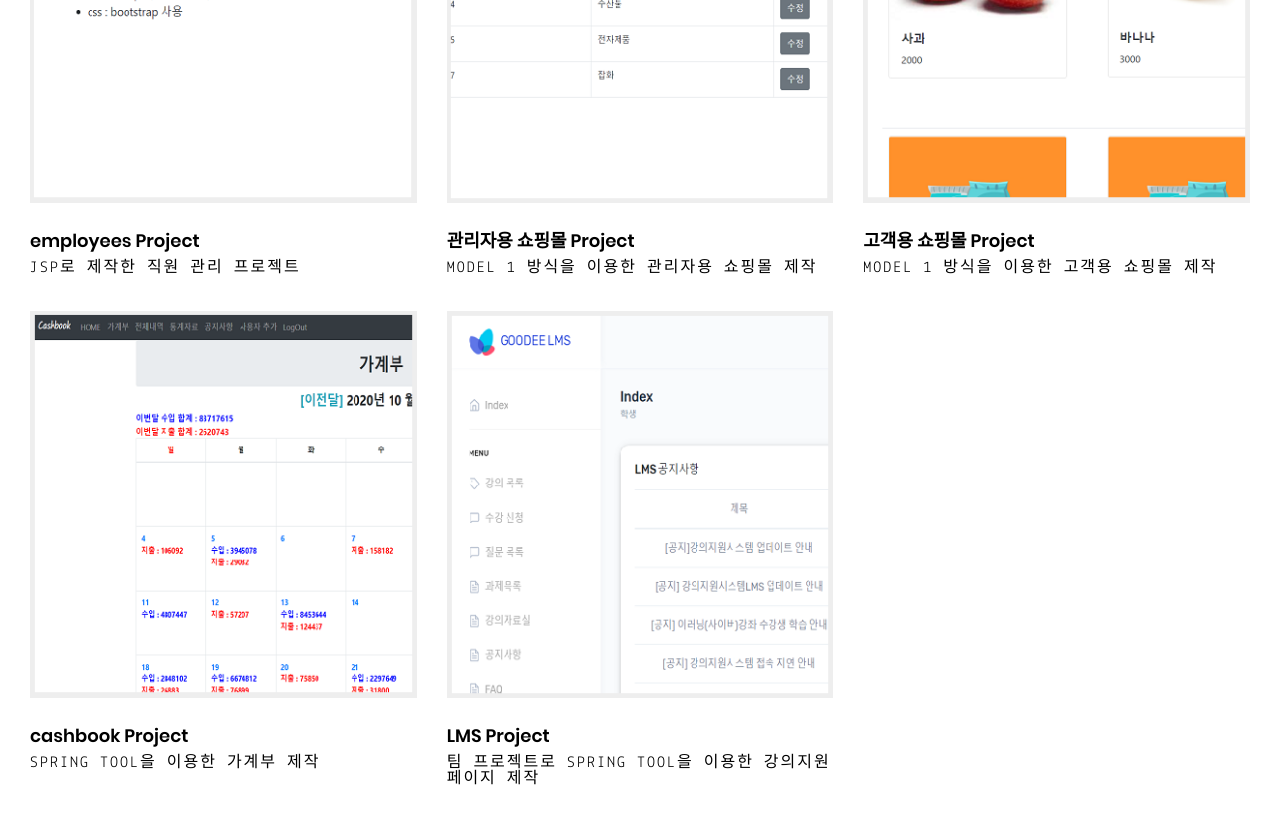
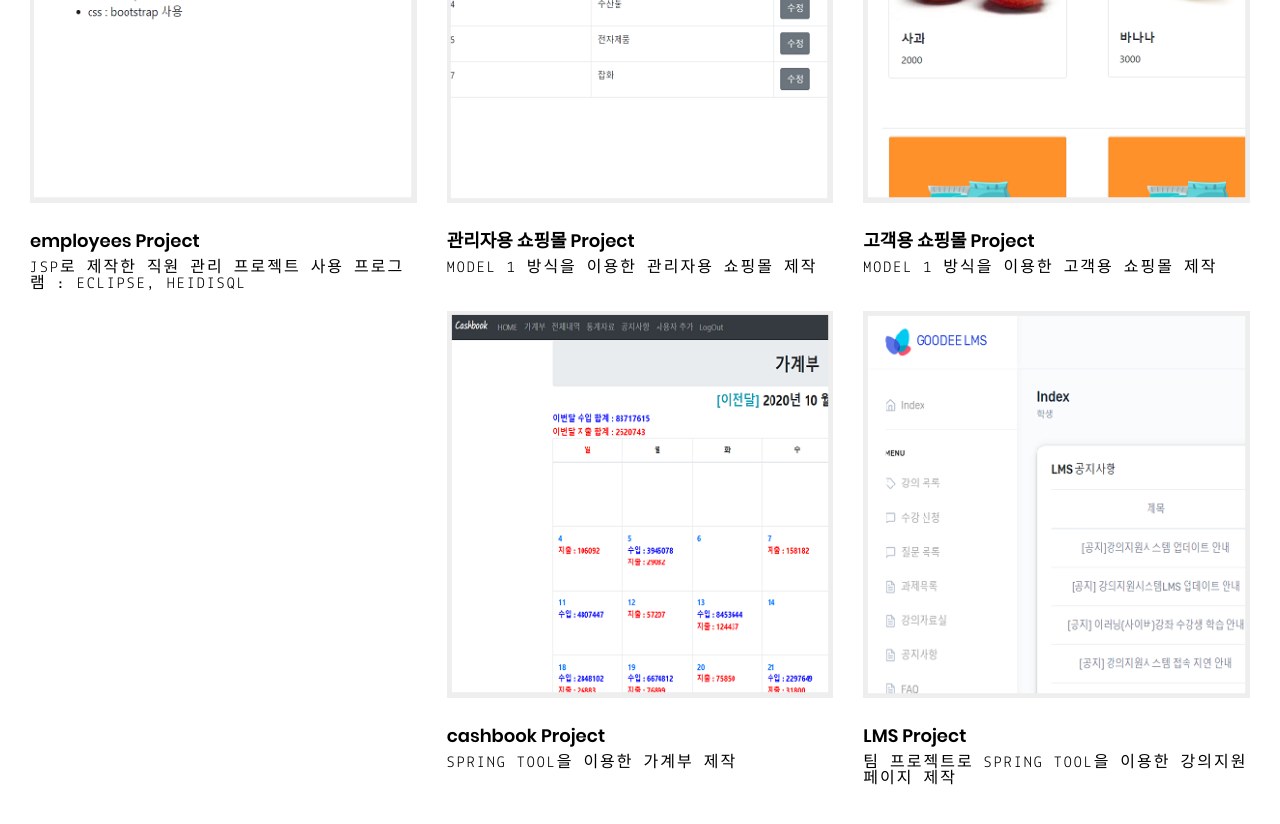
Before and after one commit to heairin1008/heairin1008.github.io, a Jekyll site: the page built from index.html, in a window 1280 px wide and 900 px high, scrolled down 885 px. Shown: the top 824 px of the window. Built offline with Jekyll 4.4.1, drawn with Linux system fonts in a browser that asks for light colours.

Commit message:
Update 2017-04-01-redpineapple.md

```diff
--- a/_posts/projects/2017-04-01-redpineapple.md
+++ b/_posts/projects/2017-04-01-redpineapple.md
@@ -8,7 +8,8 @@ meta:
 
 project:
   title: "employees Project"
-  type: "JSP로 제작한 직원 관리 프로젝트"
+  type: "JSP로 제작한 직원 관리 프로젝트
+         사용 프로그램 : Eclipse, HeidiSQL"
   url: "https://github.com/arnolds/pineapple"
   goUrl: "http://unuho.kro.kr"
   logo: "/assets/images/projects/redpineapple/employees.png"
```
